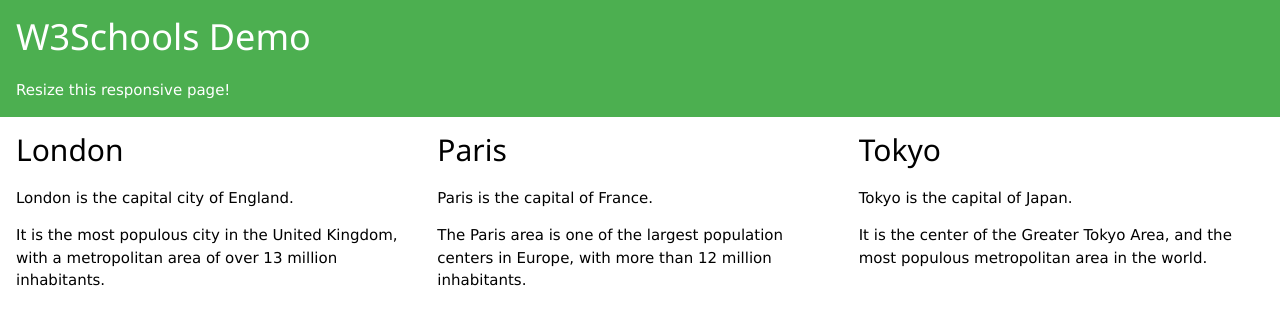
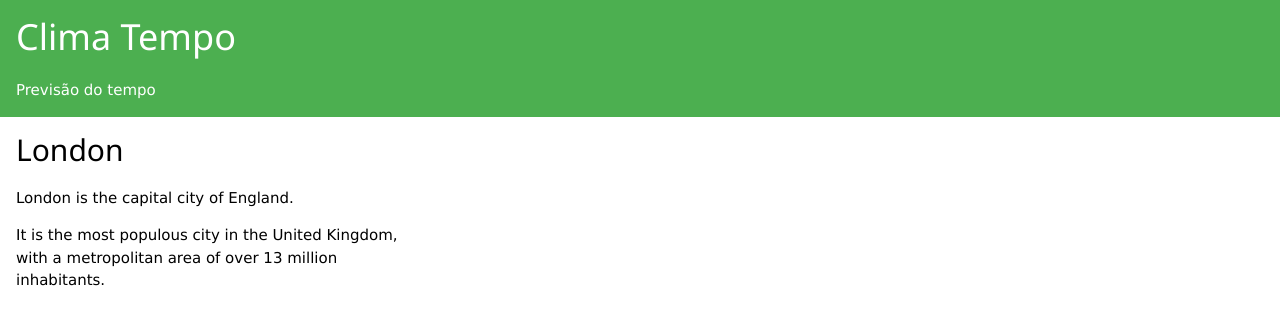
Before and after one commit to guoliveer/ClimaTempo, a PHP site: page / in a window 1280 px wide. Shown: the top 325 px of the page. Run offline with PHP 8.4, Linux system fonts and the light colour scheme.

Commit message:
initial
initial

```diff
--- a/index.php
+++ b/index.php
@@ -5,8 +5,8 @@
 <body>
 
 <div class="w3-container w3-green">
-  <h1>W3Schools Demo</h1>
-  <p>Resize this responsive page!</p>
+  <h1>Clima Tempo</h1>
+  <p>Previsão do tempo</p>
 </div>
 
 <div class="w3-row-padding">
@@ -17,19 +17,7 @@
     with a metropolitan area of over 13 million inhabitants.</p>
   </div>
 
-  <div class="w3-third">
-    <h2>Paris</h2>
-    <p>Paris is the capital of France.</p>
-    <p>The Paris area is one of the largest population centers in Europe,
-    with more than 12 million inhabitants.</p>
-  </div>
 
-  <div class="w3-third">
-    <h2>Tokyo</h2>
-    <p>Tokyo is the capital of Japan.</p>
-    <p>It is the center of the Greater Tokyo Area,
-    and the most populous metropolitan area in the world.</p>
-  </div>
 </div>
 
 </body>
```
